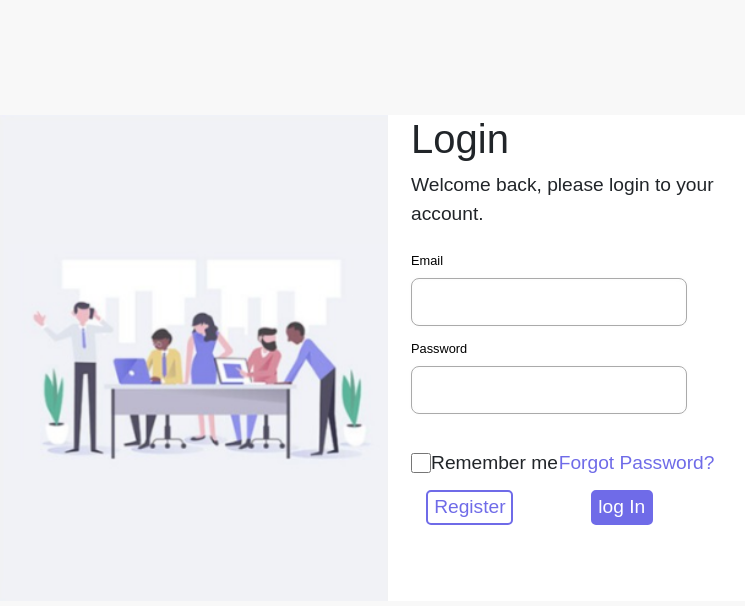
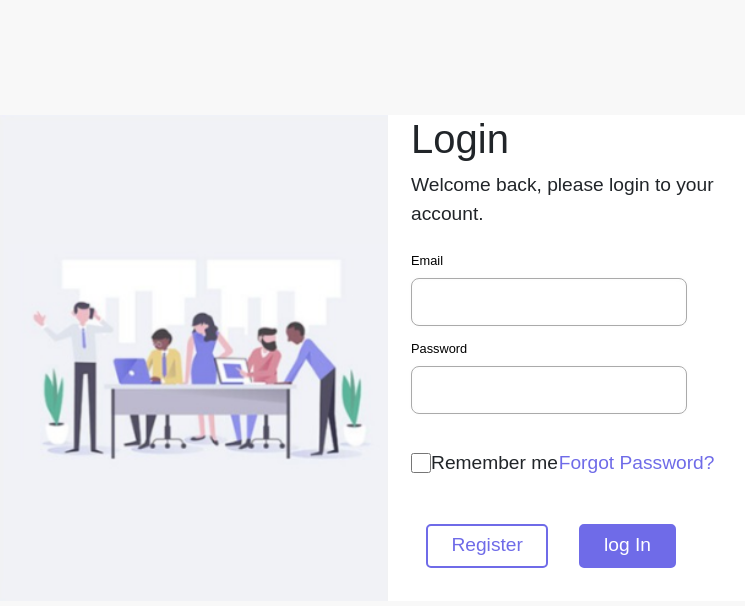
Before and after one commit to Mohammad-Alismael/cs476-project-frontend1.0.0, a React (Create React App) app: page /login in a window 1280 px wide. Shown: the top 606 px of the page, without its empty margins (188-933 px from the left). Built offline with nearby package versions, Linux system fonts and the light colour scheme.

Commit message:
fixing the last issues i swear

```diff
--- a/src/Pages/LoginForm.js
+++ b/src/Pages/LoginForm.js
@@ -22,7 +22,7 @@ class LoginForm extends Component {
                         <input type="password" className="form-input password-input" name="password" required/><br/>
                         <input type={"checkbox"} class="checkbox-form" name="terms" value="t"/>
                         <label className="remember" htmlFor="terms"> Remember me</label>
-                        <a className="forgot-password" href="">Forgot Password?</a><br/>
+                        <a className="forgot-password" href="/">Forgot Password?</a><br/>
                         <button type="button" className="register">Register</button>
                         <button type="button" className="login">log In</button>
               </form>
--- a/src/Pages/css/LoginPage.css
+++ b/src/Pages/css/LoginPage.css
@@ -101,13 +101,13 @@ img {
 .register {
   position: absolute;
   left: 10%;
-  margin-top: 1.1%;
+  margin-top: 10%;
   color: white;
   border-style: solid;
   border-color: rgb(111, 107, 232);
   color: rgb(111, 107, 232);
   background-color: white;
-  padding: 0.4% 1.5% 0.4% 1.5%;
+  padding: 1.5% 6% 1.5% 6%;
   border-radius: 5px;
 }
 /* Button Section */
@@ -123,13 +123,13 @@ img {
 
 .login {
   position: absolute;
-  right: 31%;
-  margin-top: 1.1%;
+  right: 25%;
+  margin-top: 10%;
   color: white;
   border-style: solid;
   border-color: rgb(111, 107, 232);
   background-color: rgb(111, 107, 232);
-  padding: 0.4% 1.5% 0.4% 1.5%;
+  padding: 1.5% 6% 1.5% 6%;
   border-radius: 5px;
 }
 
```
